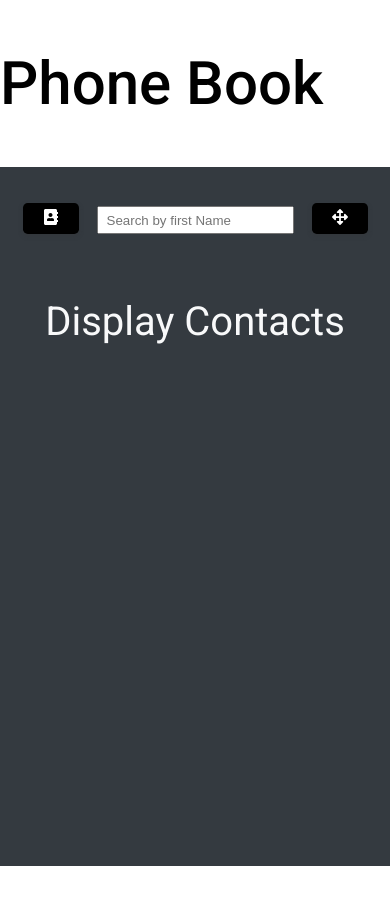
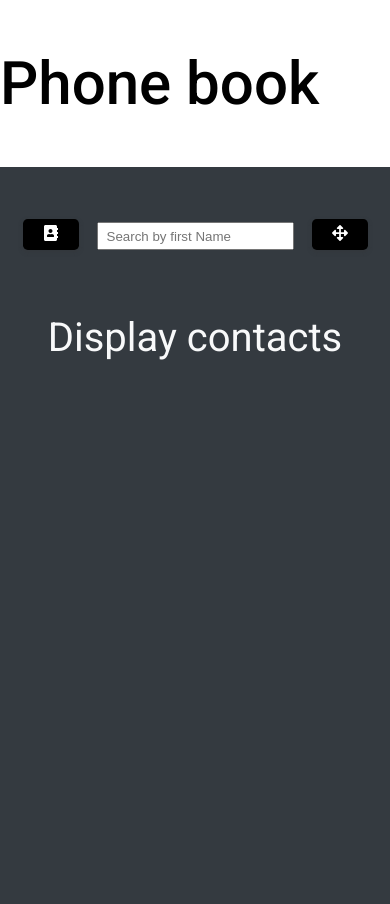
Before and after one commit to ArfinHasib/React-Projects, a React (Create React App) app: page / in a window 390 px wide. Shown: the top 904 px of the page. Before the commit the page ends 866 px from the top, so only its background shows below. Built offline with nearby package versions, Linux system fonts and the light colour scheme.

Commit message:
24 - Phone Book (Search Contact Functionality)

```diff
--- a/src/projects/24-phone-book/PhoneBookApp.jsx
+++ b/src/projects/24-phone-book/PhoneBookApp.jsx
@@ -1,14 +1,16 @@
 import React, { useState } from 'react';
 import Title from '../components/Title';
 import ContactList from './ContactList';
-
+import SearchFilter from './SearchFilter';
+// Data Base (Db)
 import { getContacts } from './db';
-import SearchFilter from './SearchFilter';
 
 export default function PhoneBookApp() {
    let dbContacts = getContacts();
+   //   States
    const [showContacts, setShowContacts] = useState(false);
    const [sortAZ, setSortAZ] = useState(true);
+   const [searchContact, setSearchContact] = useState('');
 
    const toggleContacts = () => {
       showContacts ? setShowContacts(false) : setShowContacts(true);
@@ -17,31 +19,37 @@ export default function PhoneBookApp() {
    const toggleSortAZ = () => {
       sortAZ ? setSortAZ(false) : setSortAZ(true);
    };
-
    return (
       <>
-         <Title text='Phone Book' />
-         <main className='bg-dark text-light'>
+         <Title text={'Phone book'}></Title>
+         <main className='bg-dark text-light p-1'>
             <SearchFilter
                handleToggleContacts={toggleContacts}
-               handleToggleSortAz={toggleSortAZ}
+               handleToggleSortAZ={toggleSortAZ}
+               handleSearchContact={setSearchContact}
             />
-            <div
-               style={{ height: 600, overflow: 'auto' }}
-               className='container'
-            >
-               <h2 className='subtitle text-center'>Display Contacts</h2>
+            <div style={{ height: 650, overflow: 'auto' }}>
+               <h2 className='subtitle text-center'>Display contacts</h2>
                {showContacts && (
                   <ContactList
-                     contacts={
-                        sortAZ
+                     contacts={(sortAZ
                         ? dbContacts.sort((a, b) =>
                              a.first_name.localeCompare(b.first_name)
                           )
                         : dbContacts.sort((a, b) =>
                              b.first_name.localeCompare(a.first_name)
                           )
+                     ).filter((contact) => {
+                        if (searchContact === '') {
+                           return contact;
+                        } else if (
+                           contact.first_name
+                              .toLocaleLowerCase()
+                              .includes(searchContact.toLowerCase())
+                        ) {
+                           return contact;
                         }
+                     })}
                   />
                )}
             </div>
--- a/src/projects/24-phone-book/SearchFilter.jsx
+++ b/src/projects/24-phone-book/SearchFilter.jsx
@@ -6,6 +6,7 @@ import { FaAddressBook, FaArrowsAlt } from 'react-icons/fa';
 export default function SearchFilter({
    handleToggleContacts,
    handleToggleSortAz,
+   handleSearchContact,
 }) {
    return (
       <section className='text-center' style={{ paddingTop: '2rem' }}>
@@ -20,6 +21,7 @@ export default function SearchFilter({
             placeholder='Search by first Name'
             className='mb-2 mx-1'
             style={{ padding: '.3rem .5rem' }}
+            onChange={(e) => handleSearchContact(e.target.value)}
          />
          <Button
             btnClass=''
```
Lines whose indentation alone changed are shown as unchanged.
